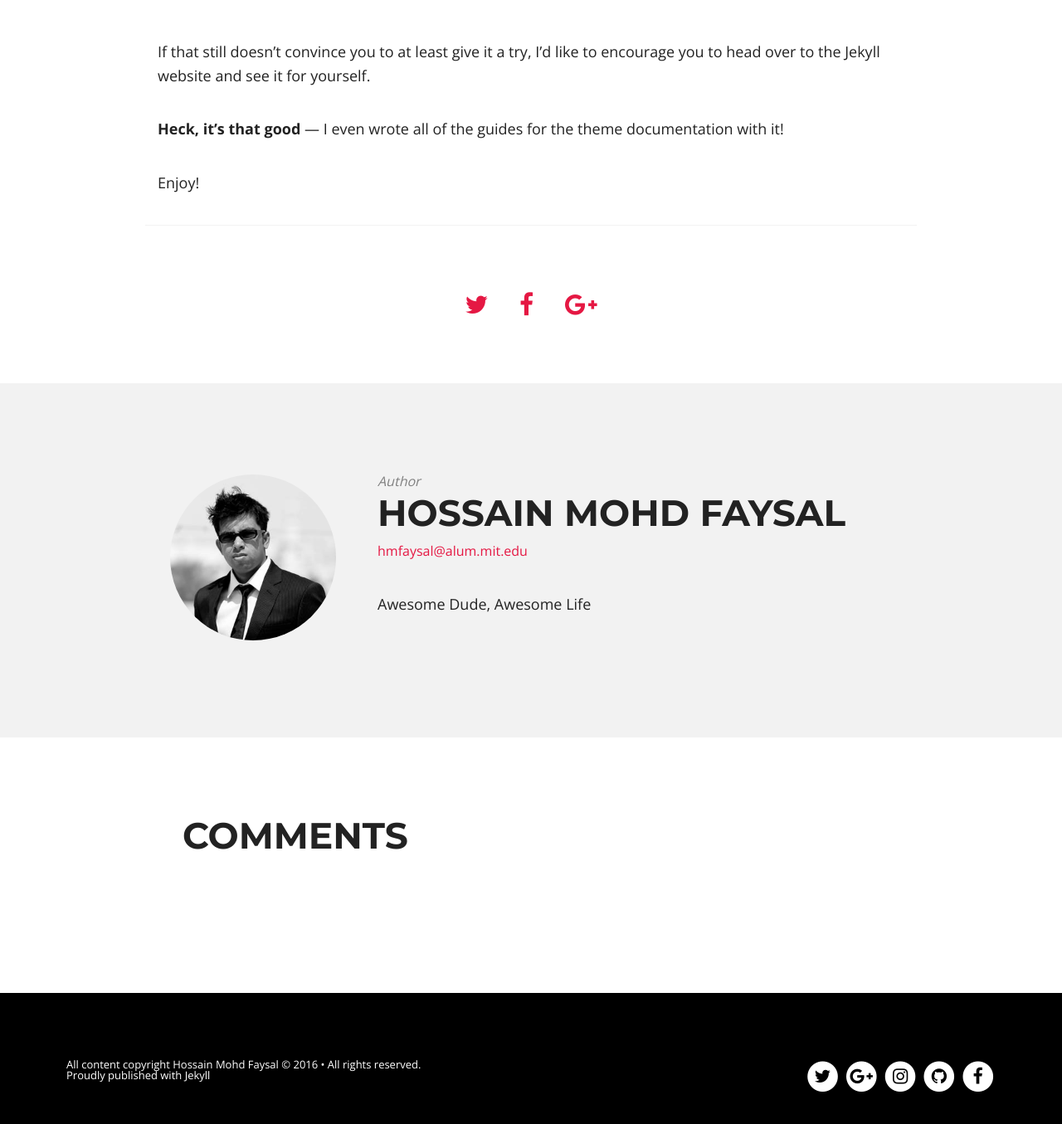
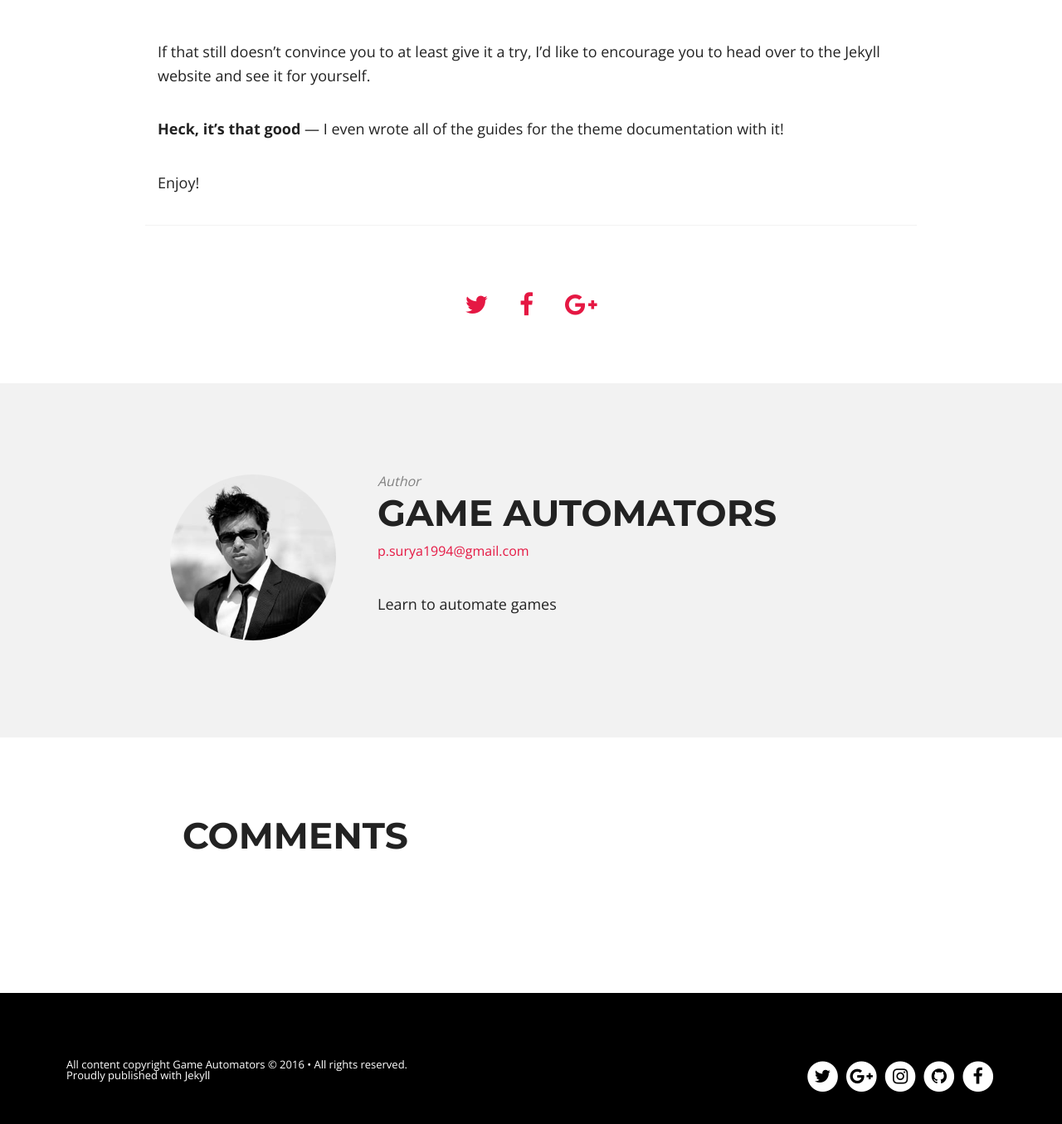
Before and after one commit to GameAutomators/blog, a Jekyll site: the page built from _posts/2014-07-23-why-jekyll.md, in a window 1280 px wide and 1400 px high, scrolled down 1288 px. Shown: the top 1355 px of the window at 83% size. Built offline with Jekyll 4.4.1, drawn with Linux system fonts in a browser that asks for light colours; nearby versions of some CDN libraries; comment, search, counter and statistics services are not loaded; some of the changed text lies outside the part shown.

Commit message:
small updates.

```diff
--- a/_config.yml
+++ b/_config.yml
@@ -1,4 +1,4 @@
-title:            Notepad
+title:            Game Automators
 description:      "Blogging is fun"
 logo:             logo.png
 disqus_shortname: hmfaysal
@@ -11,11 +11,11 @@ url:        	  /Notepad
 
 # Owner/author information
 owner:
-  name:           Hossain Mohd Faysal
+  name:           Game Automators
   avatar:         hmfaysal.jpg
-  email:          hmfaysal@alum.mit.edu
+  email:          p.surya1994@gmail.com
   # Use the coder's toolbox at http://coderstoolbox.net/string/#!encoding=xml&action=encode&charset=us_ascii to encode your description into XML string
-  description:    Awesome Dude, Awesome Life
+  description:    Learn to automate games
   # Social networking links used in footer. Update and remove as you like.
   twitter:        hmfaysal
   facebook:       hmfaysal
@@ -25,7 +25,7 @@ owner:
   google_plus:    https://plus.google.com/u/0/102602916593522619858
 
 # Analytics and webmaster tools stuff goes here
-google_analytics:   UA-39365944-7
+google_analytics:
 google_verify:
 # https://ssl.bing.com/webmaster/configure/verify/ownership Option 2 content= goes here
 bing_verify:
@@ -71,7 +71,7 @@ kramdown:
 
 prose:
   rooturl: '_posts'
-  siteurl: 'http://hmfaysal.github.io/Notepad/'
+  siteurl: 'http://gameautomators.github.io/blog/'
   relativeLinks: 'http://hmfaysal.github.io/Notepad/links.jsonp'
   media: 'images'
   metadata:
```
